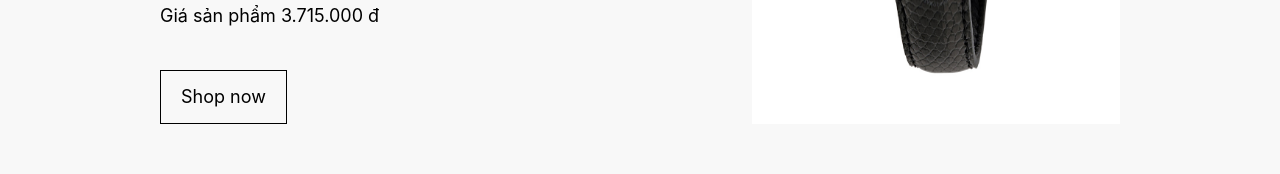
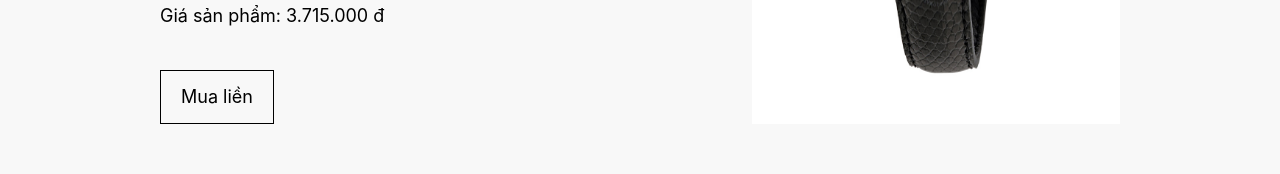
Before and after one commit to anphamquoc/fullstack-java, a React (Create React App) app: page / in a window 1280 px wide. Shown: the part 570-744 px from the top of the page. Built offline with nearby package versions, Linux system fonts and the light colour scheme; no server answers; what tw-elements would draw is missing.

Commit message:
Sửa vài chỗ

```diff
--- a/src/wrapper/Swiper/SwiperSlideComponent.jsx
+++ b/src/wrapper/Swiper/SwiperSlideComponent.jsx
@@ -8,11 +8,11 @@ const SwiperSlideComponent = ({ slide, key }) => {
         <h1 className="text-6xl font-semibold">{slide.name}</h1>
         <p className="text-justify">{slide.description}</p>
         <p>
-          Giá sản phẩm <span>{slide.price} đ</span>
+          Giá sản phẩm: <span>{slide.price} đ</span>
         </p>
         <Link to={`/shop`}>
           <button className="w-fit py-3 px-5 border border-black">
-            Shop now
+            Mua liền
           </button>
         </Link>
       </div>
```
